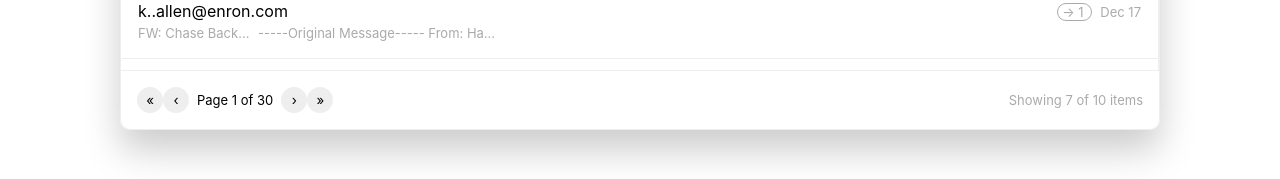
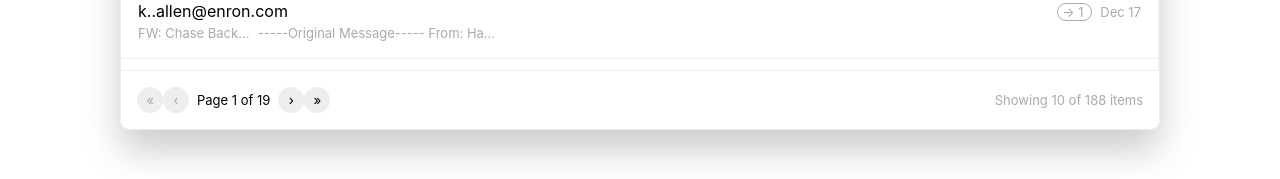
Before and after one commit to 31piy/email-browser, an Angular app: page / in a window 1280 px wide. Shown: the part 590-769 px from the top of the page. Built offline with nearby package versions, Linux system fonts and the light colour scheme.

Commit message:
feat: Implement paginator and stats components

```diff
--- a/src/app/modules/archive-browser/components/list-paginator/list-paginator.component.html
+++ b/src/app/modules/archive-browser/components/list-paginator/list-paginator.component.html
@@ -1,13 +1,39 @@
 <div class="list-paginator">
   <div class="button-group">
-    <button type="button" title="First Page">«</button>
-    <button type="button" title="Previous Page">‹</button>
+    <button
+      type="button"
+      title="First Page"
+      [disabled]="currentPage === 1"
+      (click)="pageChanged.next(1)">
+      «
+    </button>
+
+    <button
+      type="button"
+      title="Previous Page"
+      [disabled]="currentPage === 1"
+      (click)="pageChanged.next(currentPage - 1)">
+      ‹
+    </button>
   </div>
 
-  <span class="text-small">Page 1 of 30</span>
+  <span class="text-small">Page {{ currentPage }} of {{ totalPages }}</span>
 
   <div class="button-group">
-    <button type="button" title="Next Page">›</button>
-    <button type="button" title="Last Page">»</button>
+    <button
+      type="button"
+      title="Next Page"
+      [disabled]="currentPage === totalPages"
+      (click)="pageChanged.next(currentPage + 1)">
+      ›
+    </button>
+
+    <button
+      type="button"
+      title="Last Page"
+      [disabled]="currentPage === totalPages"
+      (click)="pageChanged.next(totalPages)">
+      »
+    </button>
   </div>
 </div>
--- a/src/app/modules/archive-browser/components/list-paginator/list-paginator.component.scss
+++ b/src/app/modules/archive-browser/components/list-paginator/list-paginator.component.scss
@@ -22,8 +22,8 @@
     justify-content: center;
     border-radius: 50%;
 
-    &:hover,
-    :focus {
+    &:hover:not([disabled]),
+    :focus:not([disabled]) {
       border-color: #aaa;
     }
 
--- a/src/app/modules/archive-browser/components/list-paginator/list-paginator.component.ts
+++ b/src/app/modules/archive-browser/components/list-paginator/list-paginator.component.ts
@@ -1,4 +1,10 @@
-import { Component, OnInit, ChangeDetectionStrategy } from '@angular/core';
+import {
+  ChangeDetectionStrategy,
+  Component,
+  Input,
+  Output,
+} from '@angular/core';
+import { Subject } from 'rxjs';
 
 @Component({
   selector: 'app-list-paginator',
@@ -6,8 +12,19 @@ import { Component, OnInit, ChangeDetectionStrategy } from '@angular/core';
   styleUrls: ['./list-paginator.component.scss'],
   changeDetection: ChangeDetectionStrategy.OnPush,
 })
-export class ListPaginatorComponent implements OnInit {
-  constructor() {}
+export class ListPaginatorComponent {
+  /**
+   * The currently selected page.
+   */
+  @Input() currentPage: number;
 
-  ngOnInit(): void {}
+  /**
+   * The number of total pages
+   */
+  @Input() totalPages: number;
+
+  /**
+   * Event to emit whenever the page is changed.
+   */
+  @Output() pageChanged = new Subject<number>();
 }
--- a/src/app/modules/archive-browser/components/list-stats/list-stats.component.html
+++ b/src/app/modules/archive-browser/components/list-stats/list-stats.component.html
@@ -1,3 +1,3 @@
 <div class="text-small text-muted">
-  Showing 7 of 10 items
+  Showing {{ currentItemsCount }} of {{ totalItemsCount }} items
 </div>
--- a/src/app/modules/archive-browser/components/list-stats/list-stats.component.ts
+++ b/src/app/modules/archive-browser/components/list-stats/list-stats.component.ts
@@ -1,4 +1,4 @@
-import { Component, OnInit, ChangeDetectionStrategy } from '@angular/core';
+import { ChangeDetectionStrategy, Component, Input } from '@angular/core';
 
 @Component({
   selector: 'app-list-stats',
@@ -6,8 +6,14 @@ import { Component, OnInit, ChangeDetectionStrategy } from '@angular/core';
   styleUrls: ['./list-stats.component.scss'],
   changeDetection: ChangeDetectionStrategy.OnPush,
 })
-export class ListStatsComponent implements OnInit {
-  constructor() {}
+export class ListStatsComponent {
+  /**
+   * The number of currently visible items.
+   */
+  @Input() currentItemsCount: number;
 
-  ngOnInit(): void {}
+  /**
+   * The number of total available items
+   */
+  @Input() totalItemsCount: number;
 }
--- a/src/app/modules/archive-browser/containers/browser/browser.component.html
+++ b/src/app/modules/archive-browser/containers/browser/browser.component.html
@@ -7,7 +7,7 @@
     <app-email-list
       [emails]="emails$ | async"
       [selectedEmail]="selectedEmail"
-      (itemSelected)="onEmailSelected($event)">
+      (itemSelected)="selectedEmail = $event">
     </app-email-list>
 
     <!-- Email preview -->
@@ -15,9 +15,16 @@
     </app-email-preview>
   </section>
 
-  <section class="footer">
-    <app-list-paginator></app-list-paginator>
-    <app-list-stats></app-list-stats>
+  <section class="footer" *ngIf="summary$ | async as summary">
+    <app-list-paginator
+      [currentPage]="summary.pageNumber"
+      [totalPages]="summary.totalPages">
+    </app-list-paginator>
+
+    <app-list-stats
+      [currentItemsCount]="(emails$ | async).length"
+      [totalItemsCount]="summary.totalResults">
+    </app-list-stats>
   </section>
 </ng-container>
 
--- a/src/app/modules/archive-browser/containers/browser/browser.component.ts
+++ b/src/app/modules/archive-browser/containers/browser/browser.component.ts
@@ -1,7 +1,11 @@
 import { ChangeDetectorRef, Component, OnDestroy, OnInit } from '@angular/core';
 import { BehaviorSubject, Subscription } from 'rxjs';
-import { finalize, tap } from 'rxjs/operators';
-import { DataStoreService, Email } from 'src/app/modules/data-store';
+import { finalize } from 'rxjs/operators';
+import {
+  DataStoreService,
+  Email,
+  GetAllResponse
+} from 'src/app/modules/data-store';
 
 @Component({
   selector: 'app-email-archive-browser',
@@ -18,6 +22,11 @@ export class BrowserComponent implements OnInit, OnDestroy {
    * Subject to store the list of emails.
    */
   emails$ = new BehaviorSubject<Email[]>([]);
+
+  /**
+   * Subject to store the summary of the response.
+   */
+  summary$ = new BehaviorSubject<GetAllResponse['summary']>(null);
 
   /**
    * Reference to the currently selected email.
@@ -41,12 +50,10 @@ export class BrowserComponent implements OnInit, OnDestroy {
     this.subscriptions.push(
       this.dataStore
         .getAll({})
-        .pipe(
-          tap((resp) => console.log(resp)),
-          finalize(() => (this.loading = false))
-        )
+        .pipe(finalize(() => (this.loading = false)))
         .subscribe((resp) => {
           this.emails$.next(resp.emails);
+          this.summary$.next(resp.summary);
           this.cdr.detectChanges();
         })
     );
@@ -59,13 +66,4 @@ export class BrowserComponent implements OnInit, OnDestroy {
       }
     }
   }
-
-  /**
-   * Callback for the "itemSelected" event on the email list component.
-   *
-   * @param email The email object which was selected.
-   */
-  onEmailSelected(email: Email): void {
-    this.selectedEmail = email;
-  }
 }
```
